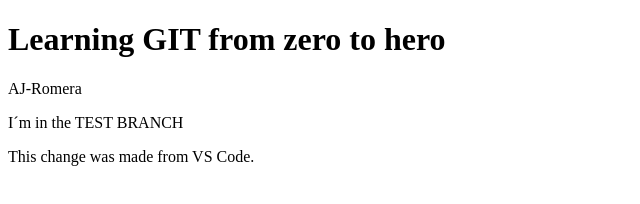
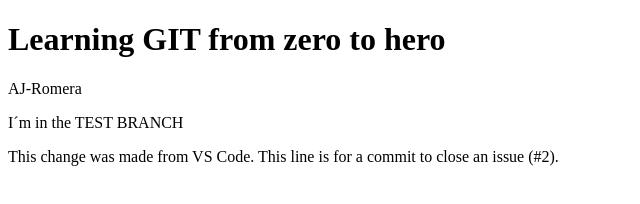
Before and after one commit to AJ-Romera/learning-git, a plain HTML site: page index.html in a window 1280 px wide. Shown: the whole page, without its empty margins (0-640 px from the left). Drawn offline with Linux system fonts and the light colour scheme.

Commit message:
Changes <p> content.
Closes #2

```diff
--- a/index.html
+++ b/index.html
@@ -13,6 +13,7 @@
     <div>
         <p>
             This change was made from VS Code.
+            This line is for a commit to close an issue (#2).
         </p>
     </div>
 </body>
```
